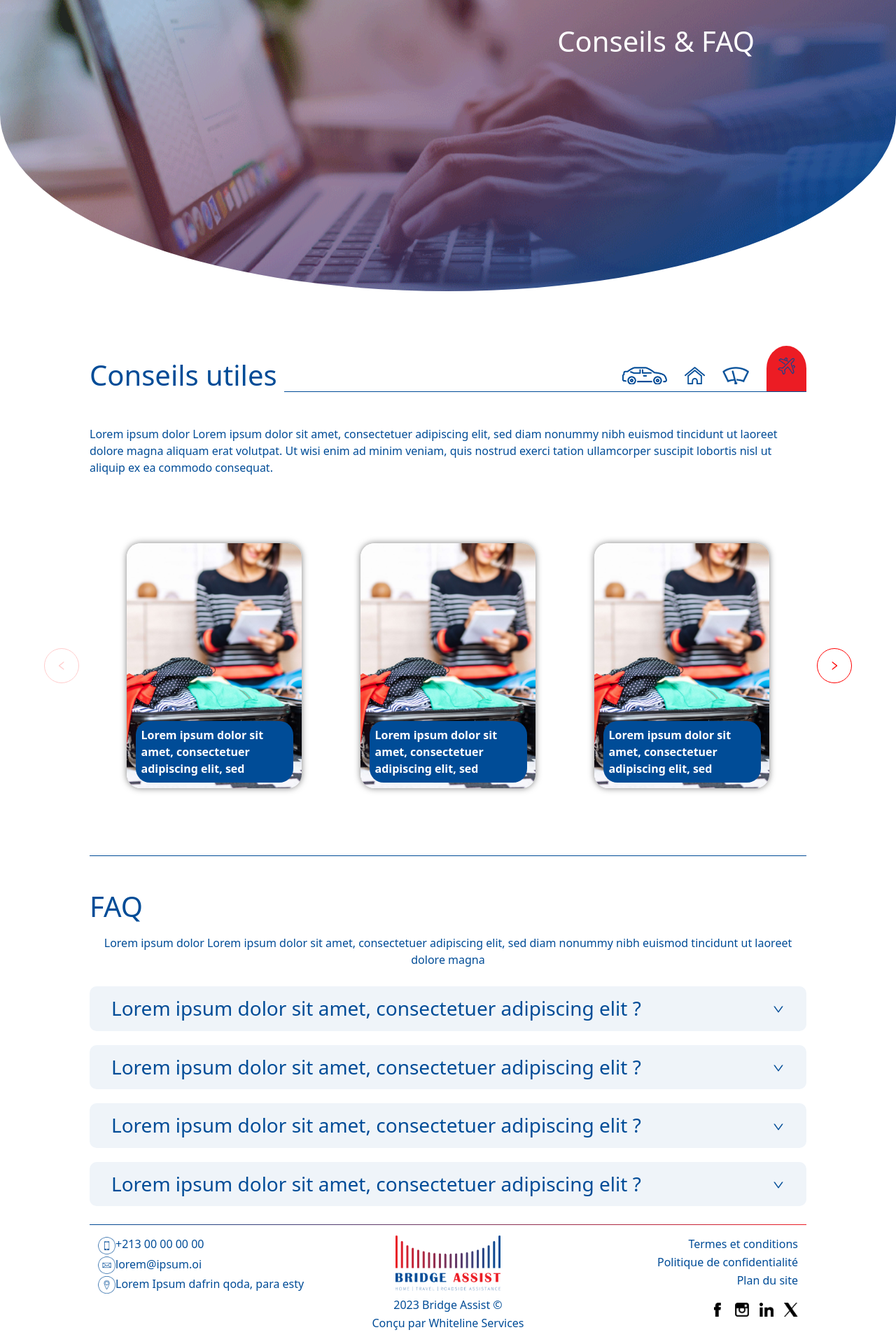
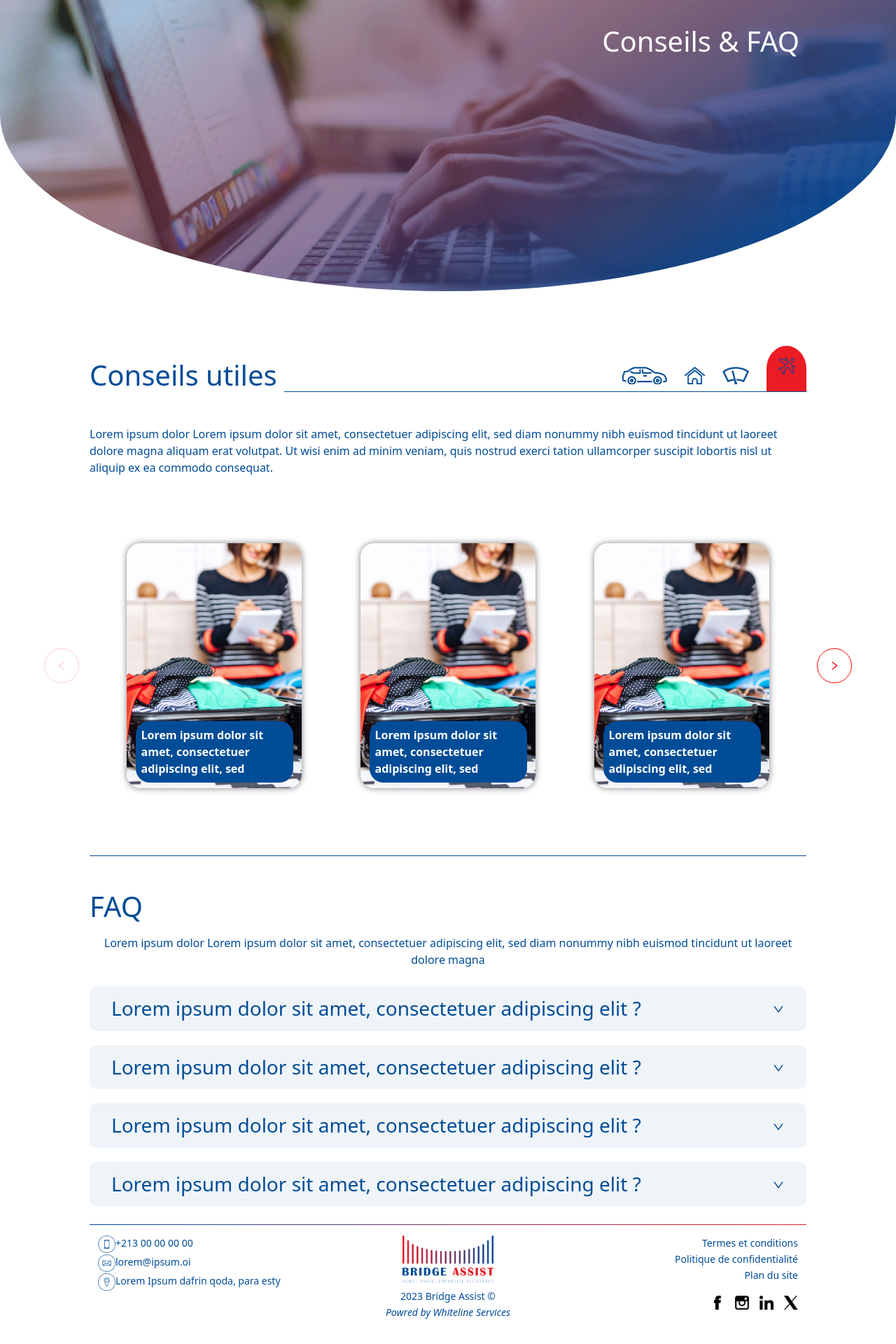
Before and after one commit to WhitelineServicesCompany/BridgeAssist, a Next.js app: page /conseil-faq in a window 1280 px wide. Shown: the part 344-2264 px from the top of the page at 70% size. Built offline with nearby package versions, Linux system fonts and the light colour scheme.

Commit message:
update footer

```diff
--- a/components/Footer/Footer.js
+++ b/components/Footer/Footer.js
@@ -11,7 +11,7 @@ const Footer = () => {
 
     return (
         <>
-            <footer>
+            <footer style={{fontSize:'14px'}}>
                 <div className={`row width2 mx-auto py-3 mt-3 ${style.footerdesk} ${style.par} ${style.customborder}`}>
                     <address className="col-xxl-4 col-xl-4 col-lg-4 col-md-4 col-sm-12">
                         <p>
@@ -34,7 +34,7 @@ const Footer = () => {
                             className={`${style.logoFooter}`}
                         />
                         <p className="mt-2">2023 Bridge Assist ©</p>
-                        <p>Conçu par Whiteline Services</p>
+                        <p style={{fontStyle:'italic'}}>Powred by Whiteline Services</p>
                     </div>
                     <div className="col-xxl-4 col-xl-4 col-lg-4 col-md-4 col-sm-12 text-end">
                         <nav>
@@ -59,27 +59,25 @@ const Footer = () => {
                     </div>
                 </div>
 
-                <div className={`width2 mx-auto py-3 mt-3 d-none ${style.footermob} ${style.par} ${style.customborder} d-flex flex-column align-items-center`} style={{gap: '5px' }}>
+                <div className={`width2 mx-auto py-3 mt-3 d-none ${style.footermob} ${style.par} ${style.customborder} d-flex flex-column align-items-center`} style={{ gap: '5px' }}>
                     <img
                         src="/images/LOGO-14.png"
                         alt="Logo Bridge Assist"
                         className={`${style.logoFooter}`}
                     />
                     <p className="mt-2">2023 Bridge Assist ©</p>
-                    <div style={{ display: 'flex', justifyContent: 'center' }}>
-                        <button className={`${style.btnIcon}`} onClick={() => gererClickIcone('phone')} aria-label="Afficher le téléphone">
+                    <div  className="d-flex justify-content-between align-items-center" style={{width:'100%'}}>
+                           <div style={{ display: 'flex', justifyContent: 'center',gap:'15px' }}>
+                        <div className={`${style.btnIcon}`} onClick={() => gererClickIcone('phone')} aria-label="Afficher le téléphone">
                             <Image src="/images/Icones/ICONES BLEU-12.png" alt="Icône de téléphone" width="30" height="30" />
-                        </button>
-                        <button className={`${style.btnIcon}`} onClick={() => gererClickIcone('email')} aria-label="Afficher l'email">
+                        </div>
+                        <div className={`${style.btnIcon}`} onClick={() => gererClickIcone('email')} aria-label="Afficher l'email">
                             <Image src="/images/Icones/ICONES BLEU-13.png" alt="Icône d'e-mail" width="30" height="30" />
-                        </button>
-                        <button className={`${style.btnIcon}`} onClick={() => gererClickIcone('address')} aria-label="Afficher l'adresse">
+                        </div>
+                        <div className={`${style.btnIcon}`} onClick={() => gererClickIcone('address')} aria-label="Afficher l'adresse">
                             <Image src="/images/Icones/ICONES BLEU-11.png" alt="Icône d'adresse" width="30" height="30" />
-                        </button>
+                        </div>
                     </div>
-                    {iconeSelectionnee === 'phone' && <p>+213 00 00 00 00</p>}
-                    {iconeSelectionnee === 'email' && <p>lorem@ipsum.oi</p>}
-                    {iconeSelectionnee === 'address' && <p>Lorem Ipsum dafrin qoda, para esty</p>}
                     <div className={`${style.socialIcon} my-2`}>
                         <a href="#" aria-label="Lien vers Facebook">
                             <Image src="/images/Icones/F-12.png" alt="Icône Facebook" width={20} height={20} />
@@ -94,12 +92,21 @@ const Footer = () => {
                             <Image src="/images/Icones/X-12.png" alt="Icône X" width={20} height={20} />
                         </a>
                     </div>
+                    </div>
+                 <div style={{width:'100%',textAlign:'left'}}>
+                      {iconeSelectionnee === 'phone' && <p>+213 00 00 00 00</p>}
+                    {iconeSelectionnee === 'email' && <p>lorem@ipsum.oi</p>}
+                    {iconeSelectionnee === 'address' && <p>Lorem Ipsum dafrin qoda, para esty</p>}
+                 </div>
 
-                    <p>Termes et conditions</p>
-                    <p>Politique de confidentialité</p>
+
+                    <div className="d-flex justify-content-between" style={{fontSize:'14px',width:'100%'}}>
+                        <p>Termes et conditions</p>
+                        <p>Politique de confidentialité</p>
+                    </div>
                     <p>Plan du site</p>
 
-                    <p>Powred by Whiteline Services</p>
+                    <p style={{fontStyle:'italic'}}>Powred by Whiteline Services</p>
                 </div>
             </footer>
         </>
--- a/components/Footer/Footer.module.css
+++ b/components/Footer/Footer.module.css
@@ -38,6 +38,6 @@
 }
 
 .logoFooter {
-  width: 150px;
+  width: 130px;
   height: auto;
 }
--- a/components/Header/Header.module.css
+++ b/components/Header/Header.module.css
@@ -27,7 +27,7 @@
     width: 40%;
     margin-top: -5vh;
     margin-right: 10px;
-    text-align: center;
+    text-align: right;
 }
 
 /* Media queries */
@@ -37,7 +37,8 @@
         height: 45vh;
     }
     .textContainer{
-        width: 80%;
+        width: 60%;
+        margin-right: 25px;
     }
      .textContainer h1{
         font-size: 20px !important;
```
